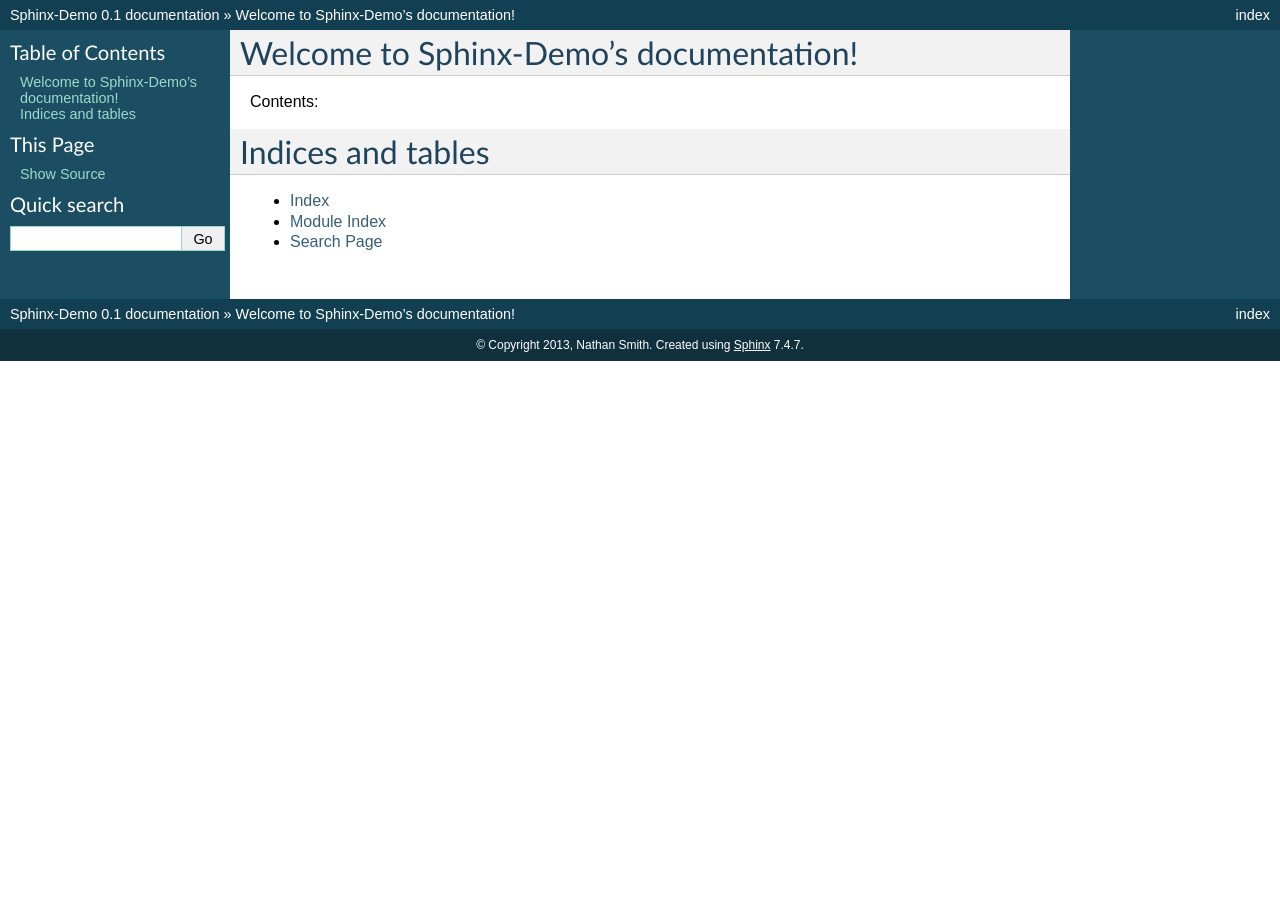
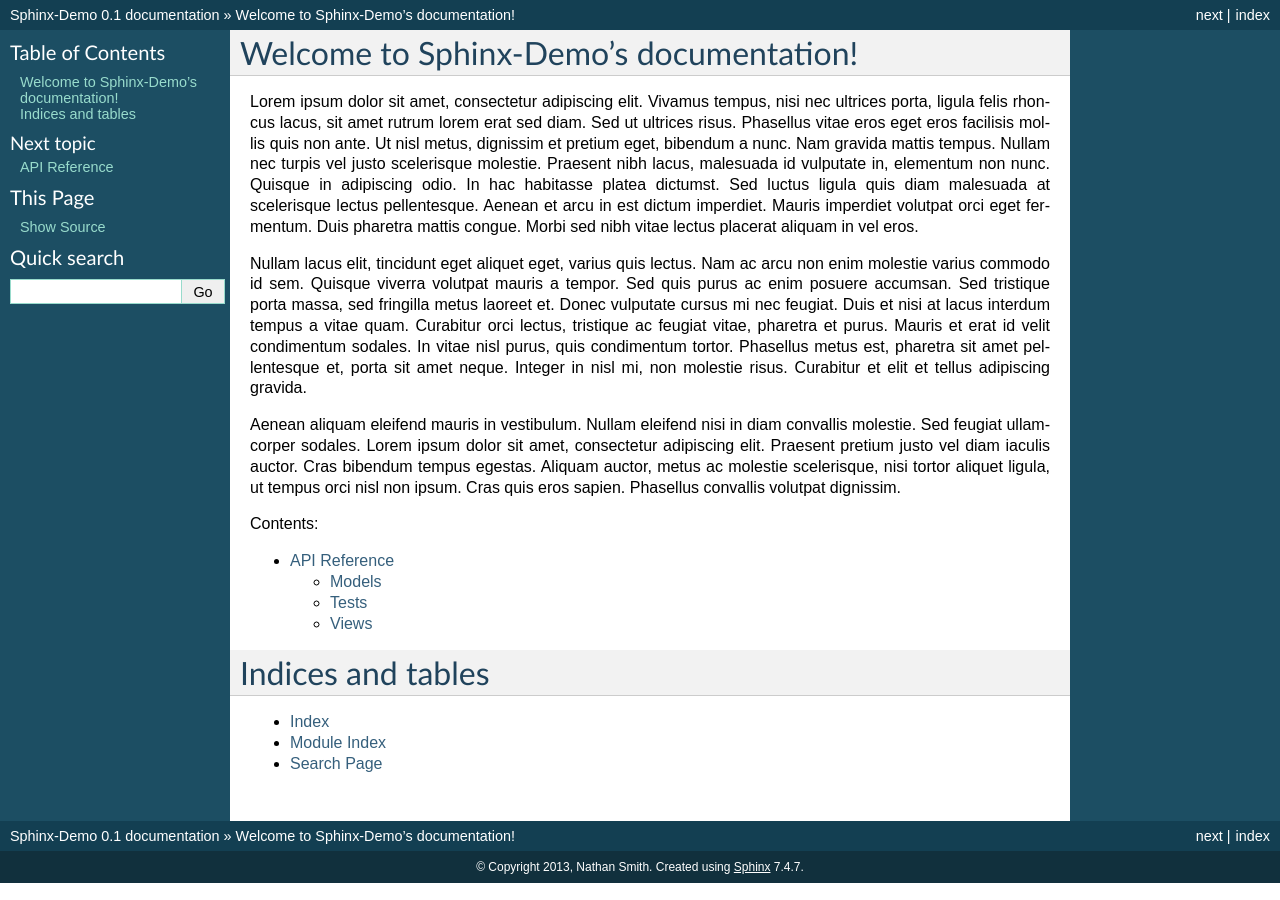
Before and after one commit to NathanRSmith/sphinx-demo, a Sphinx documentation site: the page built from doc/index.rst, in a window 1280 px wide. Built offline with Sphinx 7.4.7, drawn with Linux system fonts in a browser that asks for light colours.

Commit message:
added autodoc to docs

```diff
--- /dev/null
+++ b/doc/api/index.rst
@@ -0,0 +1,11 @@
+.. _api:
+
+API Reference
+=============
+
+.. toctree::
+    :maxdepth: 2
+
+    models
+    tests
+    views
--- /dev/null
+++ b/doc/api/models.rst
@@ -0,0 +1,7 @@
+.. _api-models:
+
+Models
+======
+
+.. automodule:: sphinx_demo.models
+    :members:
--- /dev/null
+++ b/doc/api/tests.rst
@@ -0,0 +1,7 @@
+.. _api-tests:
+
+Tests
+=====
+
+.. automodule:: sphinx_demo.tests
+    :members:
--- /dev/null
+++ b/doc/api/views.rst
@@ -0,0 +1,7 @@
+.. _api-views:
+
+Views
+=====
+
+.. automodule:: sphinx_demo.views
+    :members:
--- a/doc/index.rst
+++ b/doc/index.rst
@@ -6,11 +6,18 @@
 Welcome to Sphinx-Demo's documentation!
 =======================================
 
+Lorem ipsum dolor sit amet, consectetur adipiscing elit. Vivamus tempus, nisi nec ultrices porta, ligula felis rhoncus lacus, sit amet rutrum lorem erat sed diam. Sed ut ultrices risus. Phasellus vitae eros eget eros facilisis mollis quis non ante. Ut nisl metus, dignissim et pretium eget, bibendum a nunc. Nam gravida mattis tempus. Nullam nec turpis vel justo scelerisque molestie. Praesent nibh lacus, malesuada id vulputate in, elementum non nunc. Quisque in adipiscing odio. In hac habitasse platea dictumst. Sed luctus ligula quis diam malesuada at scelerisque lectus pellentesque. Aenean et arcu in est dictum imperdiet. Mauris imperdiet volutpat orci eget fermentum. Duis pharetra mattis congue. Morbi sed nibh vitae lectus placerat aliquam in vel eros.
+
+Nullam lacus elit, tincidunt eget aliquet eget, varius quis lectus. Nam ac arcu non enim molestie varius commodo id sem. Quisque viverra volutpat mauris a tempor. Sed quis purus ac enim posuere accumsan. Sed tristique porta massa, sed fringilla metus laoreet et. Donec vulputate cursus mi nec feugiat. Duis et nisi at lacus interdum tempus a vitae quam. Curabitur orci lectus, tristique ac feugiat vitae, pharetra et purus. Mauris et erat id velit condimentum sodales. In vitae nisl purus, quis condimentum tortor. Phasellus metus est, pharetra sit amet pellentesque et, porta sit amet neque. Integer in nisl mi, non molestie risus. Curabitur et elit et tellus adipiscing gravida.
+
+Aenean aliquam eleifend mauris in vestibulum. Nullam eleifend nisi in diam convallis molestie. Sed feugiat ullamcorper sodales. Lorem ipsum dolor sit amet, consectetur adipiscing elit. Praesent pretium justo vel diam iaculis auctor. Cras bibendum tempus egestas. Aliquam auctor, metus ac molestie scelerisque, nisi tortor aliquet ligula, ut tempus orci nisl non ipsum. Cras quis eros sapien. Phasellus convallis volutpat dignissim.
+
 Contents:
 
 .. toctree::
    :maxdepth: 2
 
+   api/index
 
 
 Indices and tables
```
